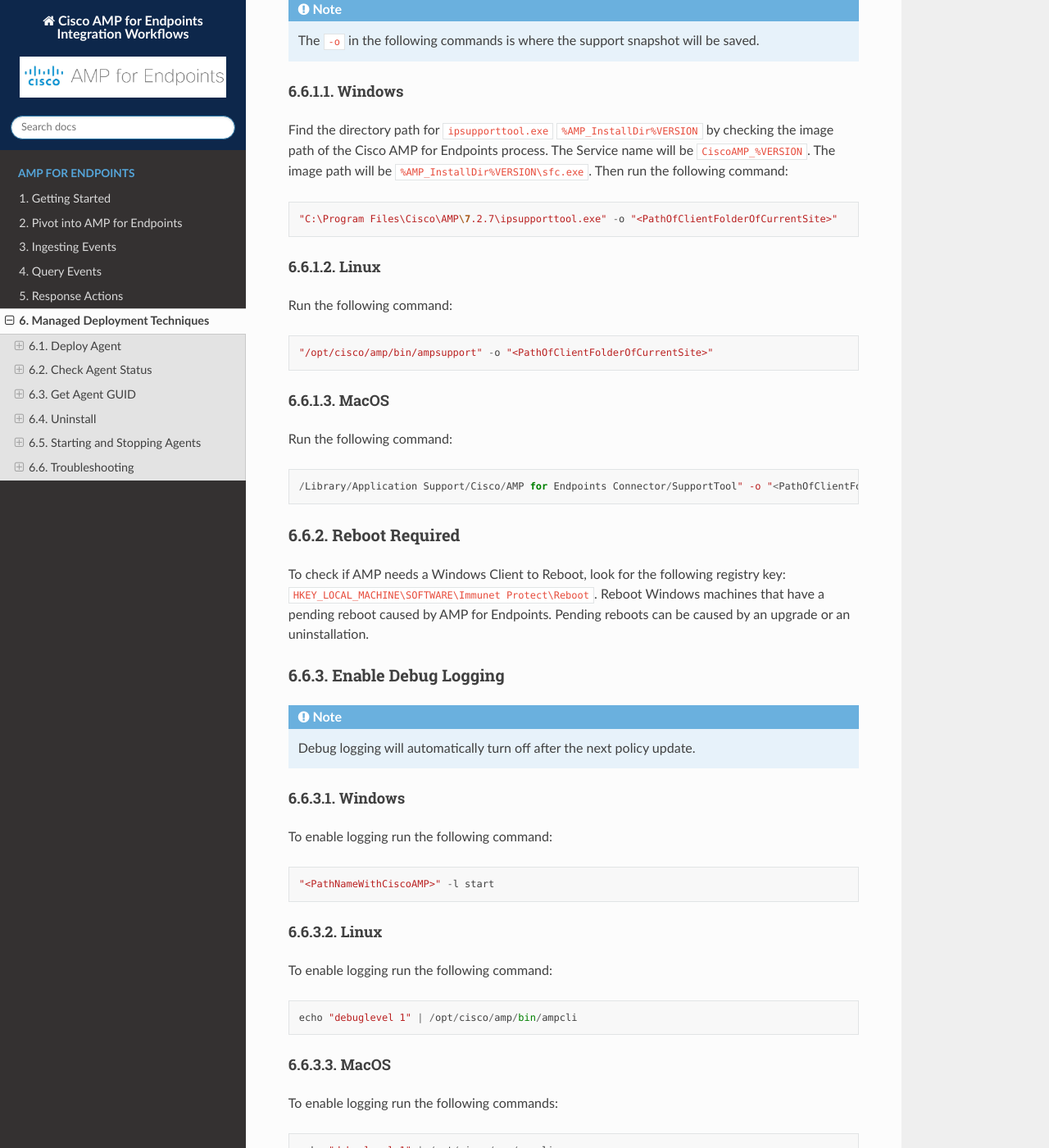
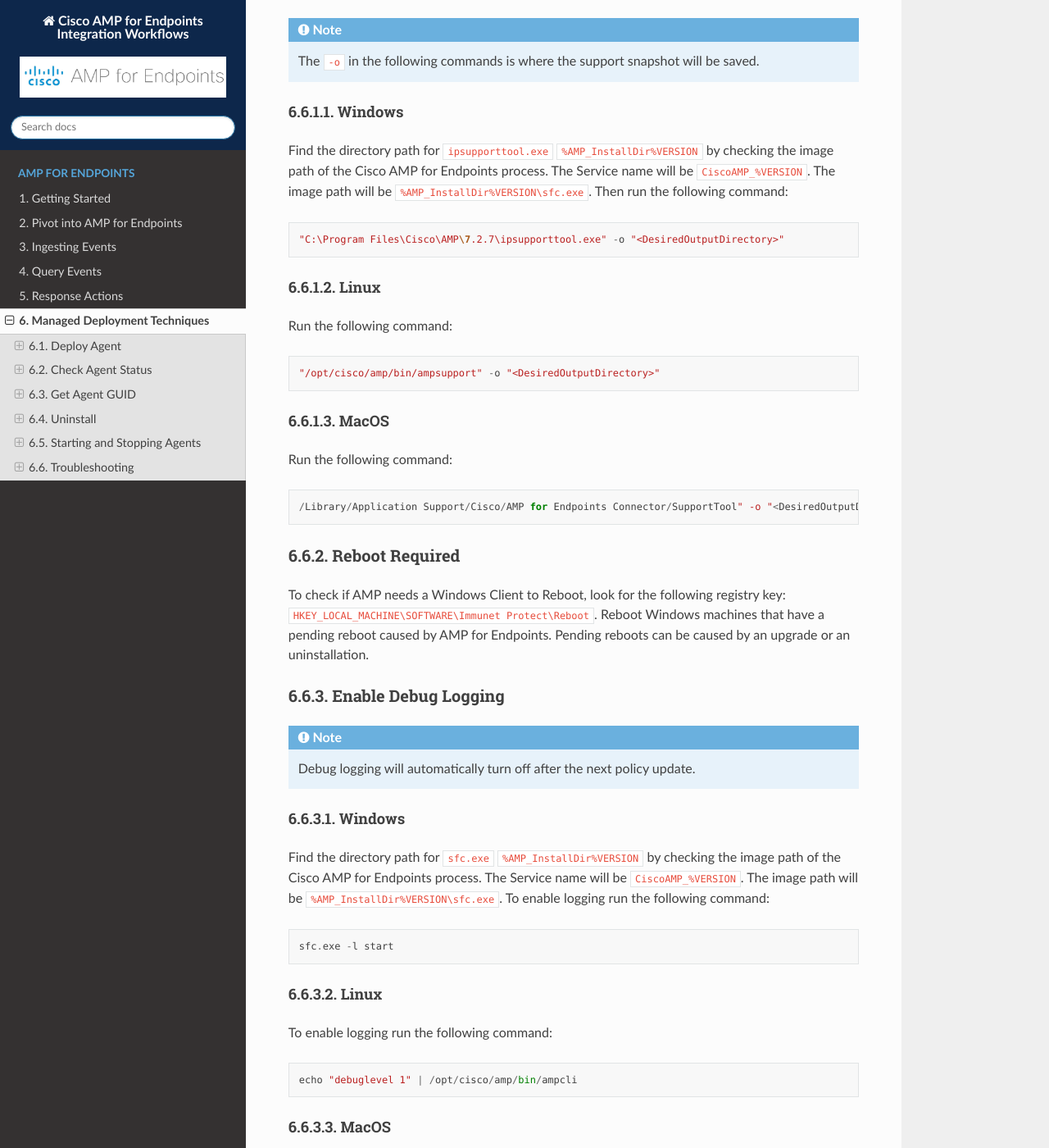
Before and after one commit to CiscoSecurity/amp-00-integration-workflows, a Sphinx documentation site: the page built from docs/source/amp/deployment.rst, in a window 1280 px wide and 1400 px high, scrolled down 8504 px. Shown: the whole window at 82% size. Built offline with Sphinx 7.4.7 and the Read the Docs theme 2.0.0, drawn with Linux system fonts in a browser that asks for light colours; some of the changed text lies outside the part shown.

Commit message:
More Auger Updates

```diff
--- a/docs/source/amp/deployment.rst
+++ b/docs/source/amp/deployment.rst
@@ -375,7 +375,10 @@
 Windows
 """""""
 
-Stop agent with the following command by finding the directory path for ``sfc.exe`` ``%AMP_InstallDir%VERSION`` by checking the image path of the Cisco AMP for Endpoints process:
+Find the directory path for sfc.exe ``%AMP_InstallDir%VERSION`` by checking the image path of the Cisco AMP for
+Endpoints process. The Service name will be ``CiscoAMP_%VERSION``. The image path will be
+``%AMP_InstallDir%VERSION\sfc.exe``. To stop the agent run the following command:
+
 
 .. code::
 
@@ -431,7 +434,7 @@
 
 .. code::
 
-    "C:\Program Files\Cisco\AMP\7.2.7\ipsupporttool.exe" -o "<PathOfClientFolderOfCurrentSite>"
+    "C:\Program Files\Cisco\AMP\7.2.7\ipsupporttool.exe" -o "<DesiredOutputDirectory>"
 
 Linux
 """""
@@ -440,7 +443,7 @@
 
 .. code::
 
-    "/opt/cisco/amp/bin/ampsupport" -o "<PathOfClientFolderOfCurrentSite>"
+    "/opt/cisco/amp/bin/ampsupport" -o "<DesiredOutputDirectory>"
 
 MacOS
 """""
@@ -449,7 +452,7 @@
 
 .. code::
 
-    /Library/Application Support/Cisco/AMP for Endpoints Connector/SupportTool" -o "<PathOfClientFolderOfCurrentSite>"
+    /Library/Application Support/Cisco/AMP for Endpoints Connector/SupportTool" -o "<DesiredOutputDirectory>"
 
 Reboot Required
 ^^^^^^^^^^^^^^^
@@ -468,11 +471,13 @@
 Windows
 """""""
 
-To enable logging run the following command:
+Find the directory path for ``sfc.exe`` ``%AMP_InstallDir%VERSION`` by checking the image path of the Cisco AMP for
+Endpoints process. The Service name will be ``CiscoAMP_%VERSION``. The image path will be
+``%AMP_InstallDir%VERSION\sfc.exe``. To enable logging run the following command:
 
 .. code::
 
-    "<PathNameWithCiscoAMP>" -l start
+    sfc.exe -l start
 
 Linux
 """""
```
